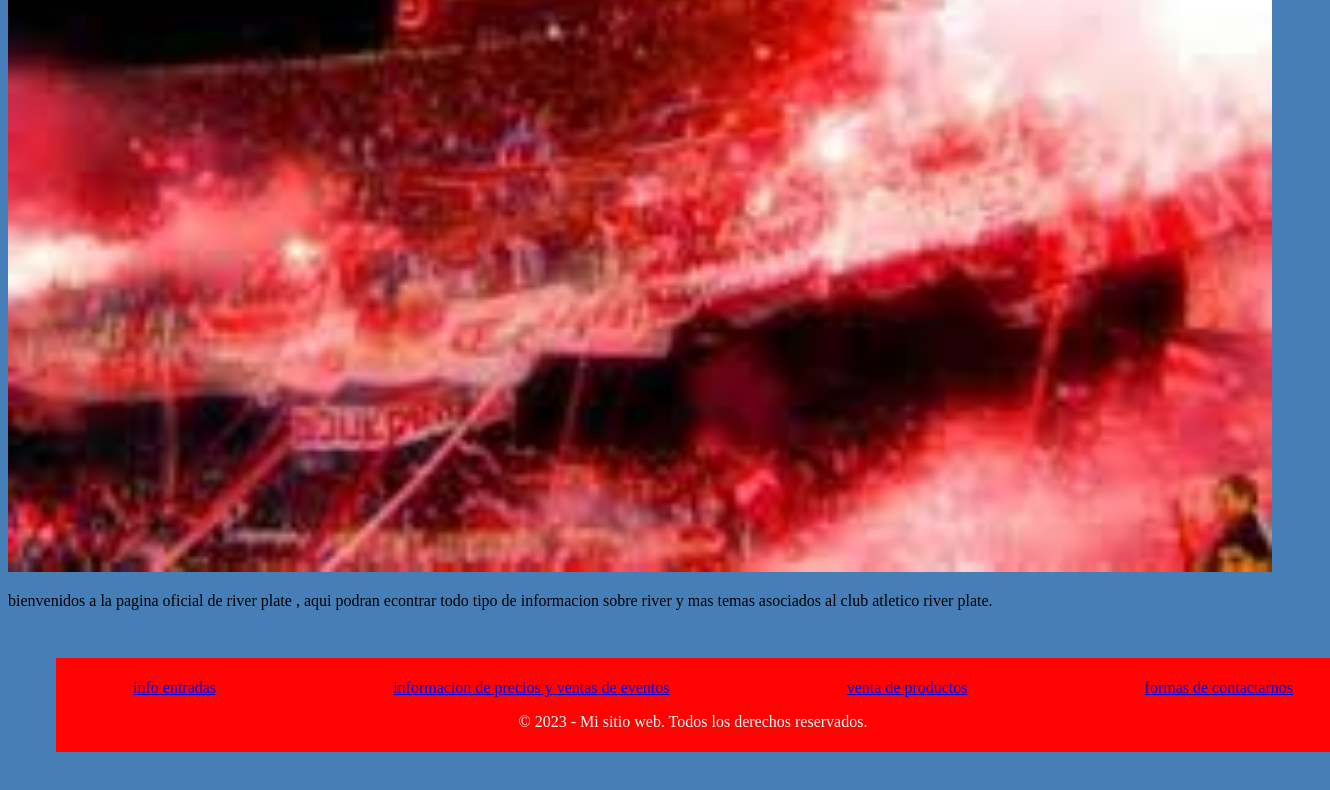
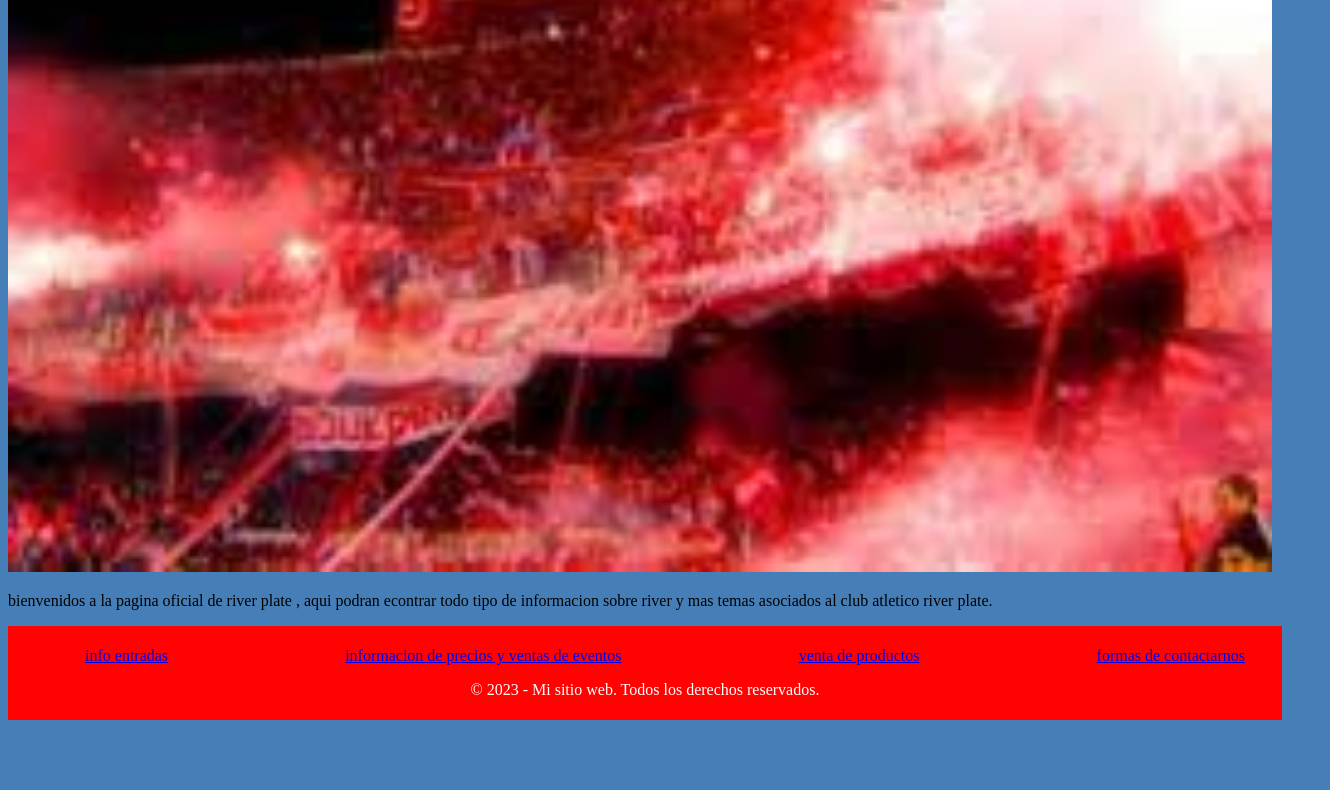
Before and after one commit to moncarz/preentrega2, a plain HTML site: page index.html in a window 1280 px wide. Shown: the part 2187-2977 px from the top of the page, 1330 px wide, since content can reach past the window. After the commit the page ends 2915 px from the top, so only its background shows below. Drawn offline with nearby package versions, Linux system fonts and the light colour scheme.

Commit message:
agregue cambios

```diff
--- a/style.css
+++ b/style.css
@@ -24,7 +24,7 @@ footer {
     width: 100%;
     bottom: 0;
     padding: 20px;
-    text-align: center;
+    text-align: left;
 }
 
 
@@ -185,7 +185,7 @@ footer {
     background-color: #ff0202;
     color: #ffffff;
     width: 100%;
-    margin: 3rem;
+    margin: 0rem;
     bottom: 0;
     padding: 5px;
     text-align: center;
```
